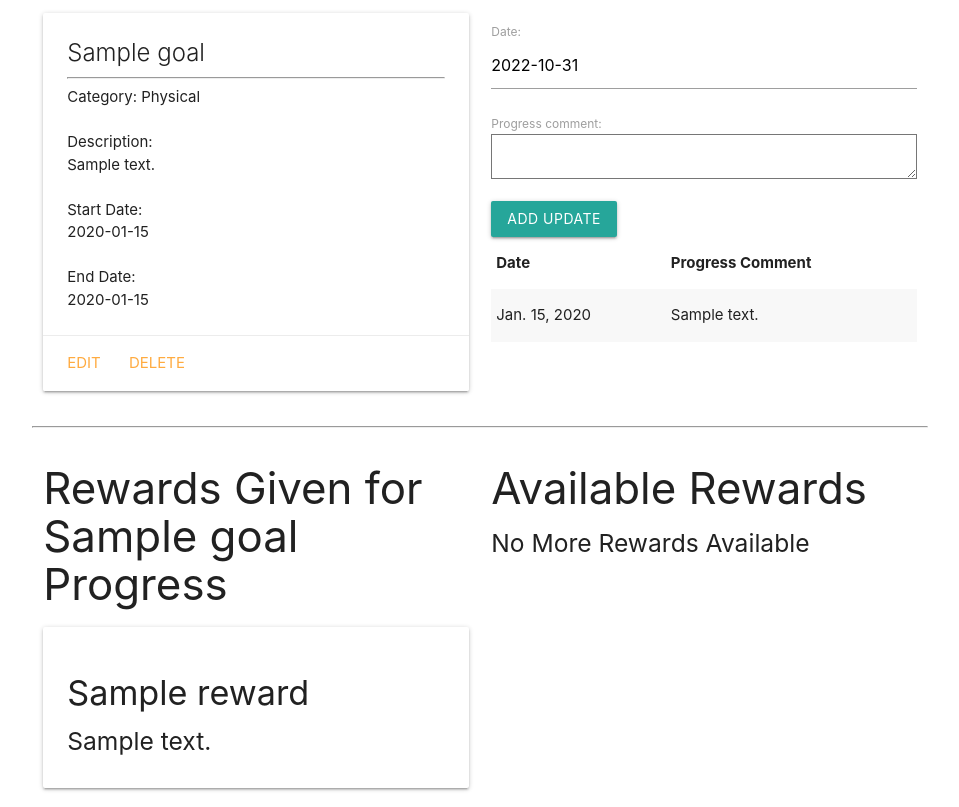
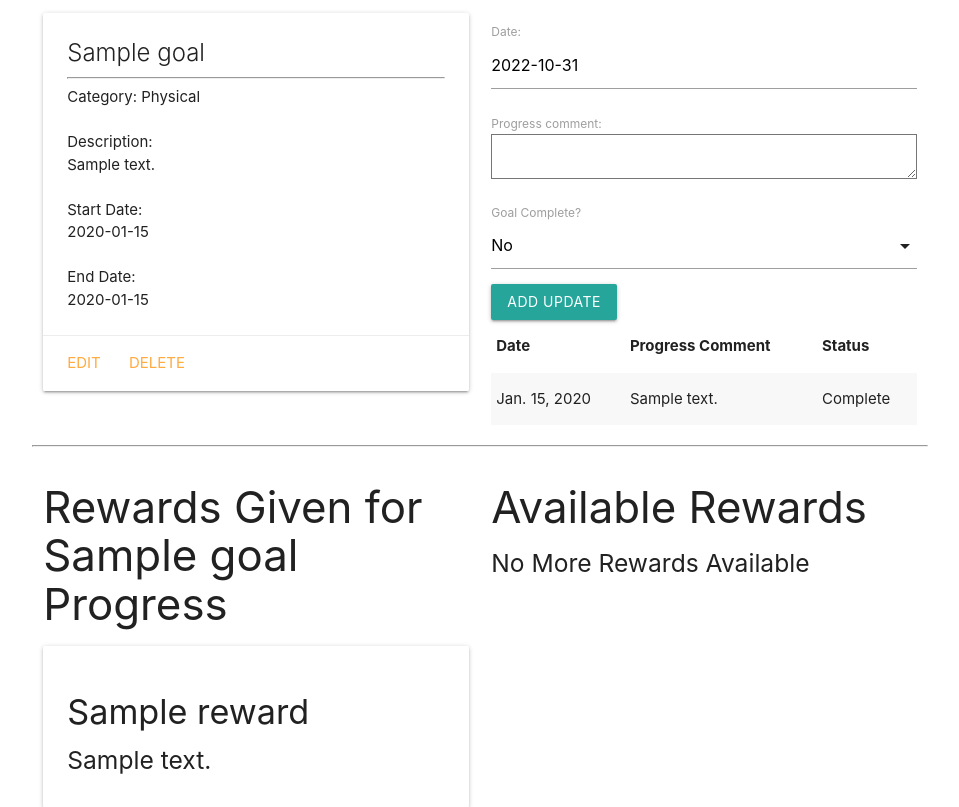
Before and after one commit to nackho/goaltracker, a Django app: page /goals/1/ in a window 1280 px wide. Shown: the part 195-1002 px from the top of the page, without its empty margins (160-1119 px from the left). Run offline with Django 4.2, Linux system fonts and the light colour scheme; a user stored in the database is signed in; tables that the repository leaves empty hold one stand-in row (values such as "Sample post").

Commit message:
adds complete status to update model

```diff
--- a/main_app/forms.py
+++ b/main_app/forms.py
@@ -42,7 +42,15 @@ class UserForm(UserCreationForm):
         )
         return user
 
+TRUE_FALSE_CHOICES = (
+    (True, 'Yes'),
+    (False, 'No')
+)
+
 class UpdateForm(ModelForm):
     class Meta:
         model = Update
-        fields = ['date', 'progress_comment']
+        fields = ['date', 'progress_comment', 'complete_status']
+        widgets = {
+            'complete_status': forms.Select(choices=TRUE_FALSE_CHOICES)
+        }
--- a/main_app/models.py
+++ b/main_app/models.py
@@ -1,3 +1,5 @@
+from random import choices
+from tkinter import Widget
 from django.db import models
 from django.contrib.auth.models import User
 from django.urls import reverse
@@ -44,13 +46,18 @@ class Goal(models.Model):
 class Update(models.Model):
     date = models.DateField()
     progress_comment = models.TextField(max_length=250)
+    complete_status = models.BooleanField(
+        verbose_name=("Goal Complete?"),
+        default=False,
+        blank= True,
+        )
     goal = models.ForeignKey(
         Goal,
         on_delete=models.CASCADE
     )
 
-    def __str__(self):
-        return f"{self.get_update_display()} on {self.date}"
+    # def __str__(self):
+    #     return f"{self.get_update_display()} on {self.date}"
 
     class Meta:
         ordering = ['-date']
--- a/main_app/templates/goals/detail.html
+++ b/main_app/templates/goals/detail.html
@@ -31,13 +31,18 @@
     </form>
     <table class="striped">
       <thead>
-        <tr><th>Date</th><th>Progress Comment</th></tr>
+        <tr><th>Date</th><th>Progress Comment</th><th>Status</tr>
       </thead>
       <tbody>
         {% for update in goal.update_set.all %}
           <tr>
             <td>{{update.date}}</td>
             <td>{{update.progress_comment}}</td>
+            {% if update.complete_status == True %}
+              <td>Complete</td>
+            {% else %}
+              <td>Incomplete</td>
+            {% endif %}
           </tr>
         {% endfor %}
       </tbody>
@@ -97,5 +102,8 @@
     setDefaultDate: true,
     autoClose: true
   });
+
+  const selectEl = document.getElementById('id_complete_status');
+  M.FormSelect.init(selectEl);
 </script>
 {% endblock %}
--- a/main_app/urls.py
+++ b/main_app/urls.py
@@ -16,5 +16,4 @@ urlpatterns = [
     path('rewards/<int:pk>/update/', views.RewardUpdate.as_view(), name='rewards_update'),
     path('rewards/<int:pk>/delete/', views.RewardDelete.as_view(), name='rewards_delete'),
     path('goals/<int:goal_id>/assoc_reward/<int:reward_id>/', views.assoc_reward, name='assoc_reward'),
-    path('goals_complete/<int:pk>/', views.goals_complete, name='goals_complete'),
 ]
--- a/main_app/views.py
+++ b/main_app/views.py
@@ -94,8 +94,8 @@ def signup(request):
   context = {'form': form, 'error_message': error_message}
   return render(request, 'registration/signup.html', context)
 
-def goals_complete(request, pk):
-  goal = Goal.objects.get(pk=pk)
-  goal.is_done = True
-  goal.save()
-  return redirect('index')
+# def goals_complete(request, pk):
+#   goal = Goal.objects.get(pk=pk)
+#   goal.is_done = True
+#   goal.save()
+#   return redirect('index')
```
Also changed, not shown: main_app/migrations/0006_goal_complete_status.py (added), main_app/migrations/0007_remove_goal_complete_status_update_complete_status.py (added), main_app/migrations/0008_alter_update_complete_status.py (added).
